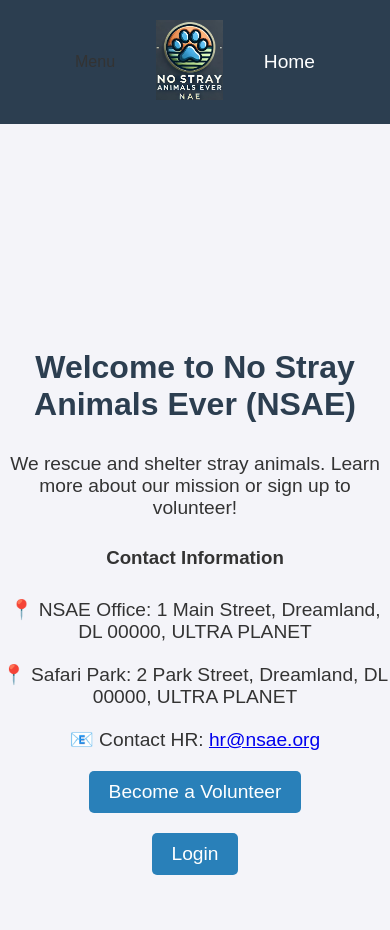
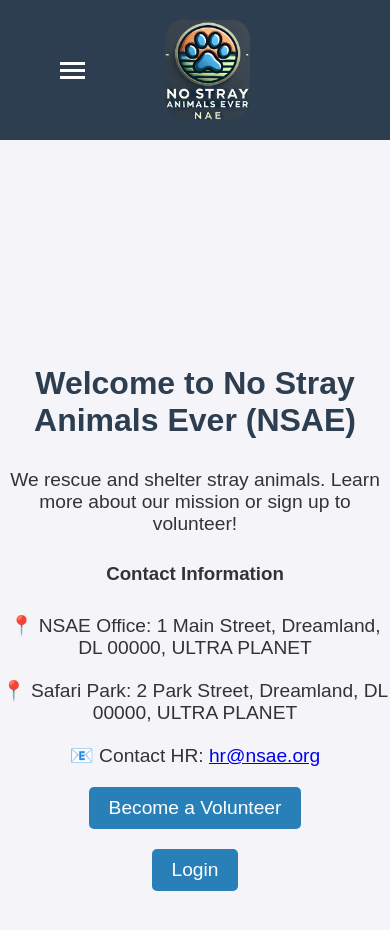
Before and after one commit to ChaseWink05/No-Stray-Animals-Ever--NSAE--WebApp, a React (Vite) app in the folder nsae-dashboard/: page / in a window 390 px wide. Shown: the top 930 px of the page. Built offline with nearby package versions, Linux system fonts and the light colour scheme.

Commit message:
Created a hamburger-menu

```diff
--- a/nsae-dashboard/src/components/Navbar.jsx
+++ b/nsae-dashboard/src/components/Navbar.jsx
@@ -6,16 +6,18 @@ import logo from "../Images/Logo.jpg"; // Import the image
 function Navbar() {
   return (
     <nav className="navbar">
-      <ul className="navbar-links">
-        <li className="dropdown">
-          <span>Menu</span>
-          <div className="dropdown-content">
-            <Link to="/about">About Us</Link>
-            <Link to="/contact">Contact</Link>
-            <Link to="/volunteer">Volunteer</Link>
-          </div>
-        </li>
-      </ul>
+      <div className="hamburger-menu">
+        <div className="hamburger-icon">
+          <div></div>
+          <div></div>
+          <div></div>
+        </div>
+        <div className="dropdown-content">
+          <Link to="/about">About Us</Link>
+          <Link to="/contact">Contact</Link>
+          <Link to="/volunteer">Volunteer</Link>
+        </div>
+      </div>
       <div className="navbar-logo">
         <img src={logo} alt="NSAE Logo" /> {/* Use the imported image */}
       </div>
--- a/nsae-dashboard/src/styles/Navbar.css
+++ b/nsae-dashboard/src/styles/Navbar.css
@@ -2,17 +2,22 @@
   display: flex;
   justify-content: space-between;
   align-items: center;
-    background-color: #2c3e50; /* Dark blue */
-    padding: 20px 60px; /* Increased padding for wider navbar */
+  background-color: #2c3e50;
+  padding: 20px 60px;
 }
 
 .navbar-logo {
   flex: 1;
   text-align: center;
+  display: flex;
+  justify-content: center;
+  align-items: center;
 }
 
 .navbar-logo img {
-    height: 80px; /* Adjust logo size as needed */
+  height: 100px;
+  width: auto;
+  border-radius: 20%;
 }
 
 .navbar-links {
@@ -36,15 +41,18 @@
 }
 
 .navbar-links a:hover {
-    color: #1abc9c; /* Green */
+  color: #1abc9c;
 }
 
 .dropdown-content {
   display: none;
   position: absolute;
+  top: 25px;
+  left: 0;
   background-color: #2c3e50;
-    box-shadow: 0px 8px 16px rgba(0, 0, 0, 0.2);
-    z-index: 1;
+  box-shadow: 0px 8px 16px #1abc9c;
+  z-index: 10; /* Ensure it's above other content */
+  flex-direction: column;
 }
 
 .dropdown-content a {
@@ -58,6 +66,36 @@
   background-color: #1abc9c;
 }
 
-  .dropdown:hover .dropdown-content {
-    display: block;
+.dropdown-content.show {
+  display: flex;
 }
+
+.hamburger-menu {
+  position: relative;
+  display: flex;
+  align-items: center;
+  cursor: pointer;
+}
+
+.hamburger-icon div {
+  width: 25px;
+  height: 3px;
+  background-color: white;
+  margin: 4px 0;
+  transition: 0.4s;
+}
+
+.hamburger-menu:hover .dropdown-content,
+.hamburger-menu:focus-within .dropdown-content,
+.dropdown-content:hover {
+  display: flex;
+}
+
+@media (max-width: 768px) {
+  .navbar-links {
+    display: none;
+  }
+  .hamburger-menu {
+    display: flex;
+  }
+}
```
Lines whose indentation alone changed are shown as unchanged.
